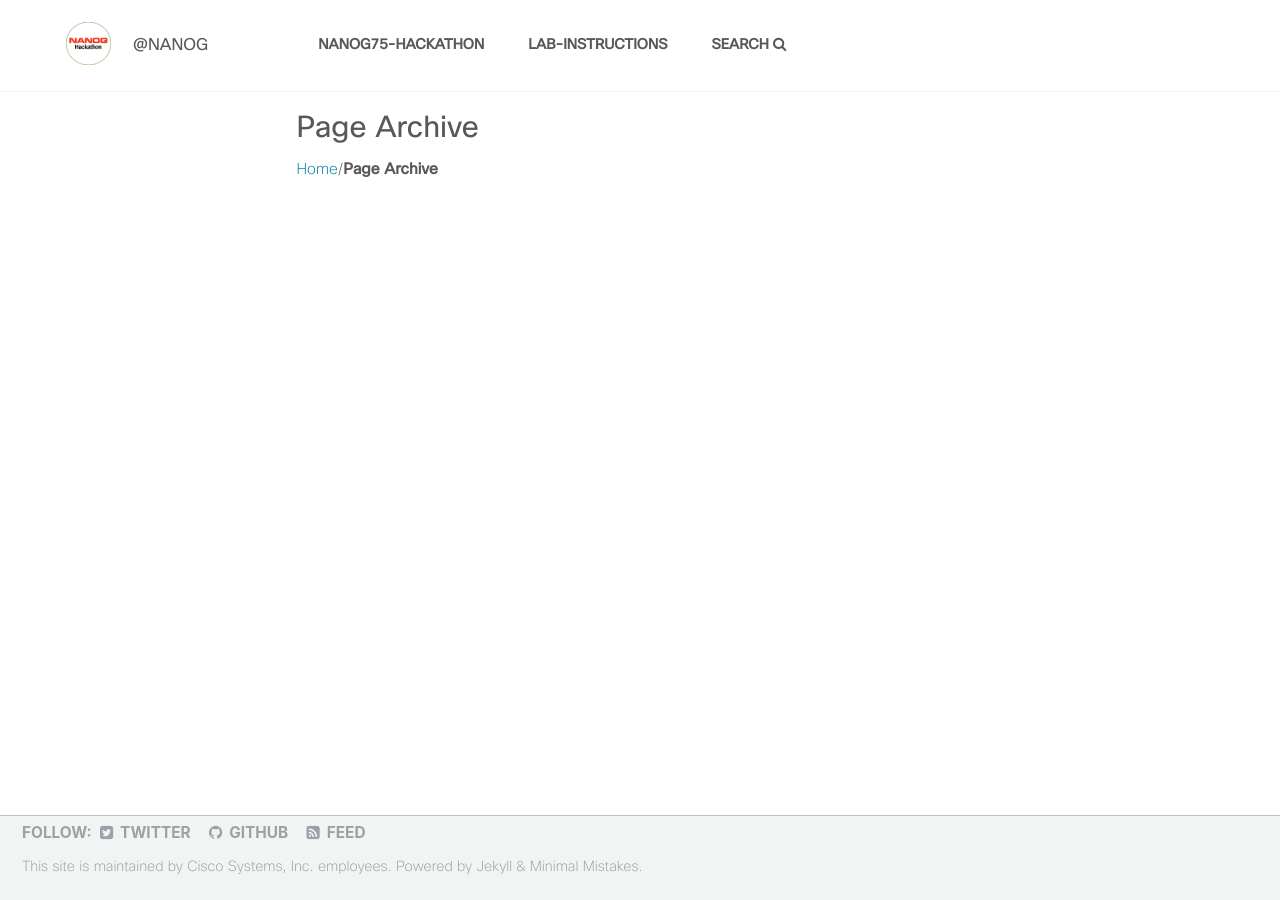
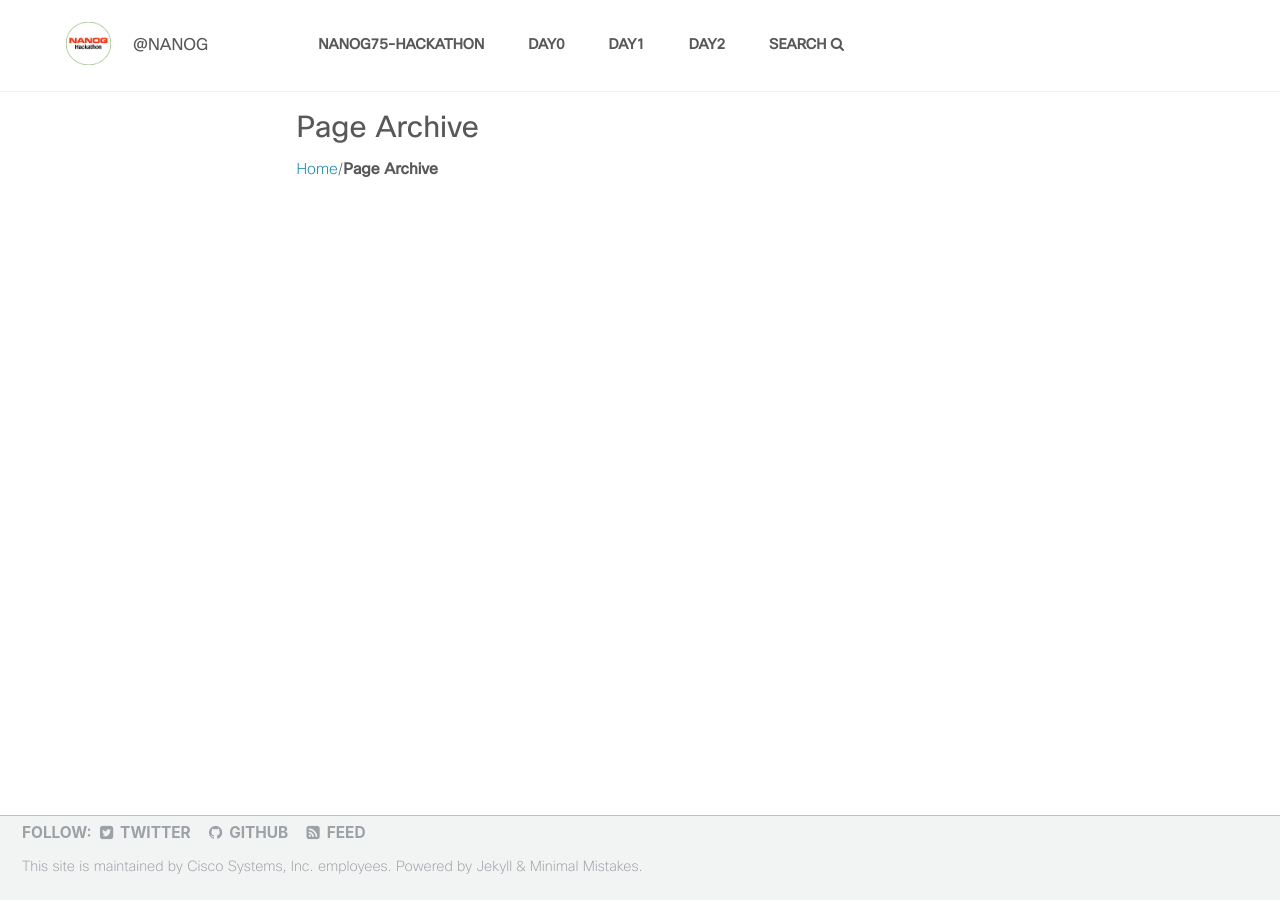
Before and after one commit to nanog75/hackathon, a Jekyll site: the page built from _pages/page-archive.html, in a window 1280 px wide. Built offline with Jekyll 4.4.1, drawn with Linux system fonts in a browser that asks for light colours.

Commit message:
Update navigation.yml

```diff
--- a/_data/navigation.yml
+++ b/_data/navigation.yml
@@ -1,6 +1,10 @@
 main:
-  - title: "Lab-Instructions"
-    url: /lab-instructions/
+  - title: "Day0"
+    url: /day0-instructions/
+  - title: "Day1"
+    url: /day1-instructions/
+  - title: "Day2"
+    url: /day2-instructions/
 
   - title: "Search"
     url: /search
```
